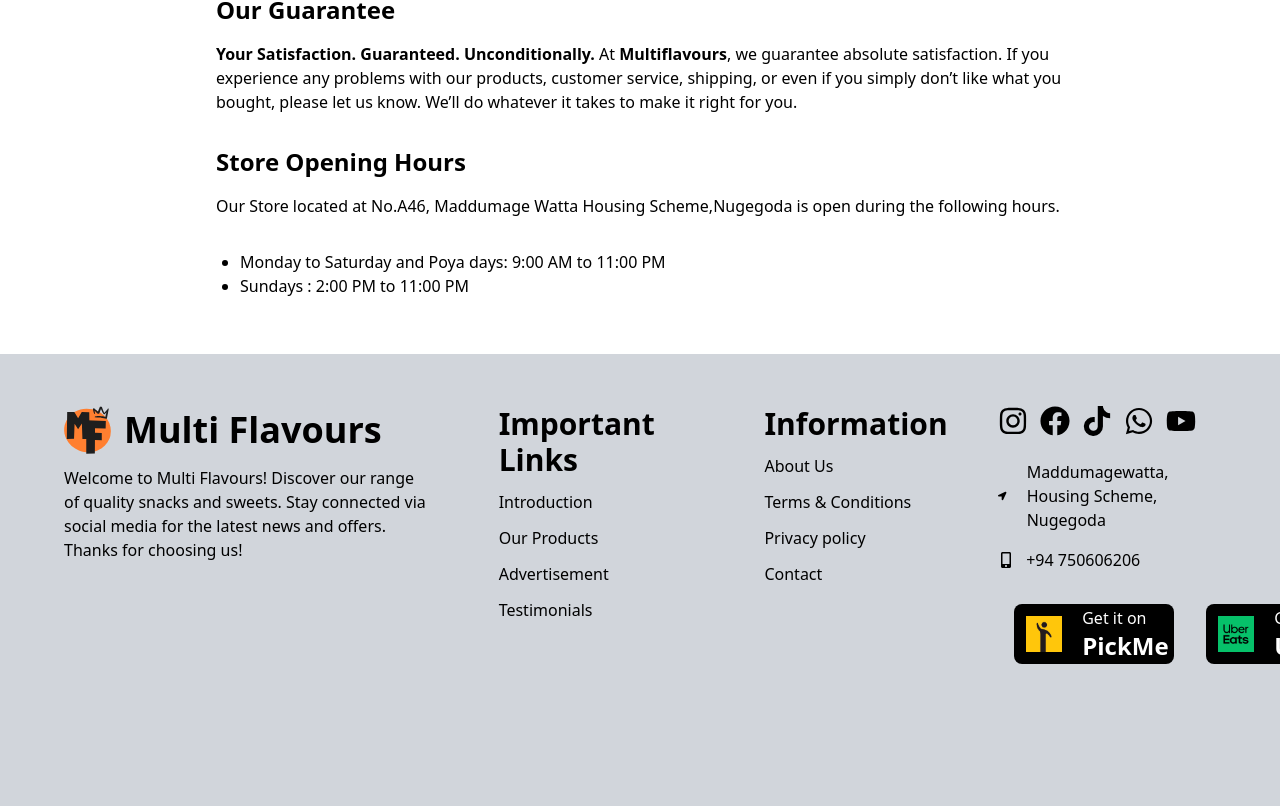
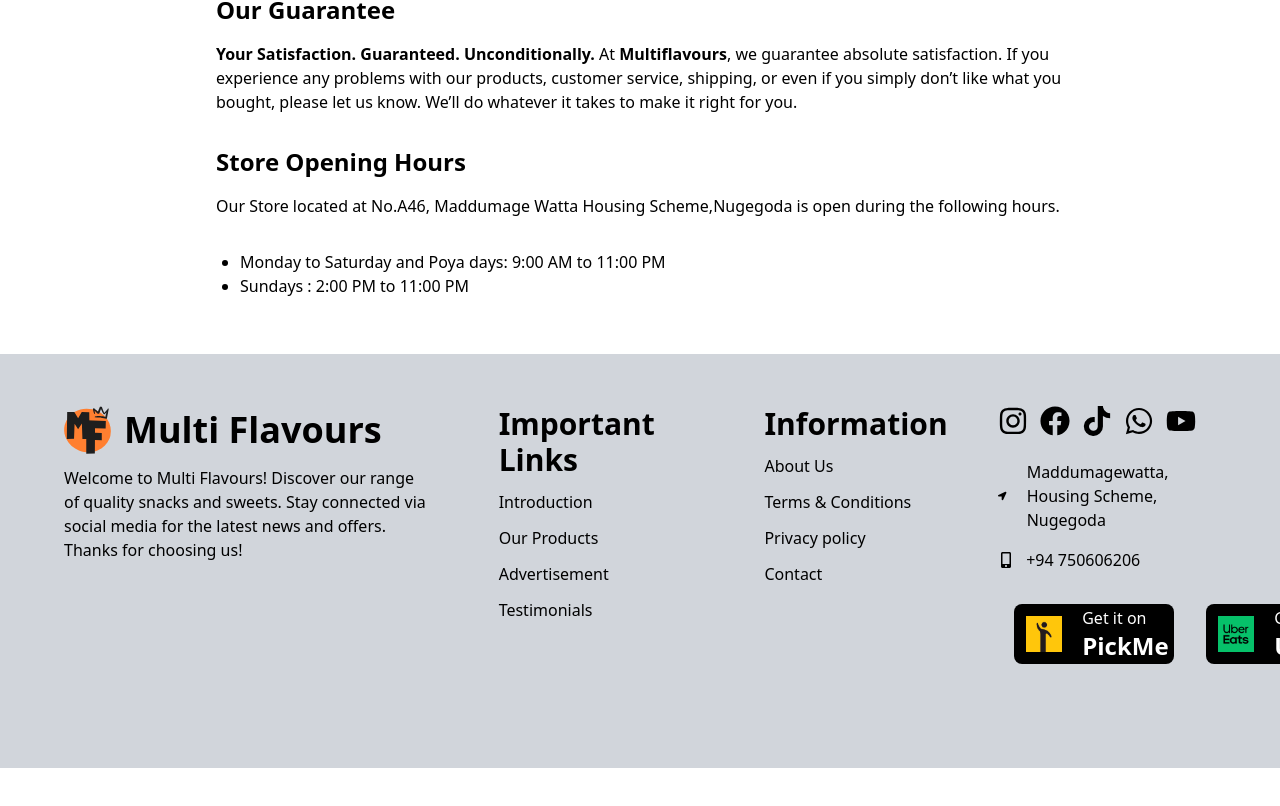
Before and after one commit to MenalinR/multiflavors, a React (Vite) app: page /AboutUs in a window 1280 px wide. Shown: the part 702-1508 px from the top of the page. After the commit the page ends 1470 px from the top, so only its background shows below. Built offline with nearby package versions, Linux system fonts and the light colour scheme; no server answers.

Commit message:
style: adjust layout of App component for better structure and add flex properties; update Footer component padding for improved spacing

```diff
--- a/src/App.jsx
+++ b/src/App.jsx
@@ -98,8 +98,9 @@ const App = () => {
 
   return (
     <Router>
-      <div className='bg-white duration-200'>
+      <div className='bg-white duration-200 min-h-screen flex flex-col'>
         <Navbar cartItems={cartItems} toggleCart={toggleCart} />
+        <div className='flex-1'>
           <Routes>
             <Route path="/" element={<Home />} />
             <Route path="/Home" element={<Home />} />
@@ -123,6 +124,7 @@ const App = () => {
             <Route path="/AboutUs" element={<About />} />
 
           </Routes>
+        </div>
         <Footer />
       </div>
     </Router>
--- a/src/components/Footer/Footer.jsx
+++ b/src/components/Footer/Footer.jsx
@@ -59,7 +59,7 @@ const Footer = () => {
   return (
     <div  className="text-black mb-0 bg-gray-300">
       <div className="container">
-        <div data-aos="zoom-in" className="grid md:grid-cols-3 py-44 pt-5">
+        <div data-aos="zoom-in" className="grid md:grid-cols-3 pt-5 pb-10">
           <div className="py-8 px-4">
             <h1 className="sm:text-4xl text-xl font-bold sm:text-left text-justify mb-3 flex items-center gap-3">
               <img src={FooterLogo} className="w-12 rounded-lg" alt="Footer Logo" />
```
Lines whose indentation alone changed are shown as unchanged.
